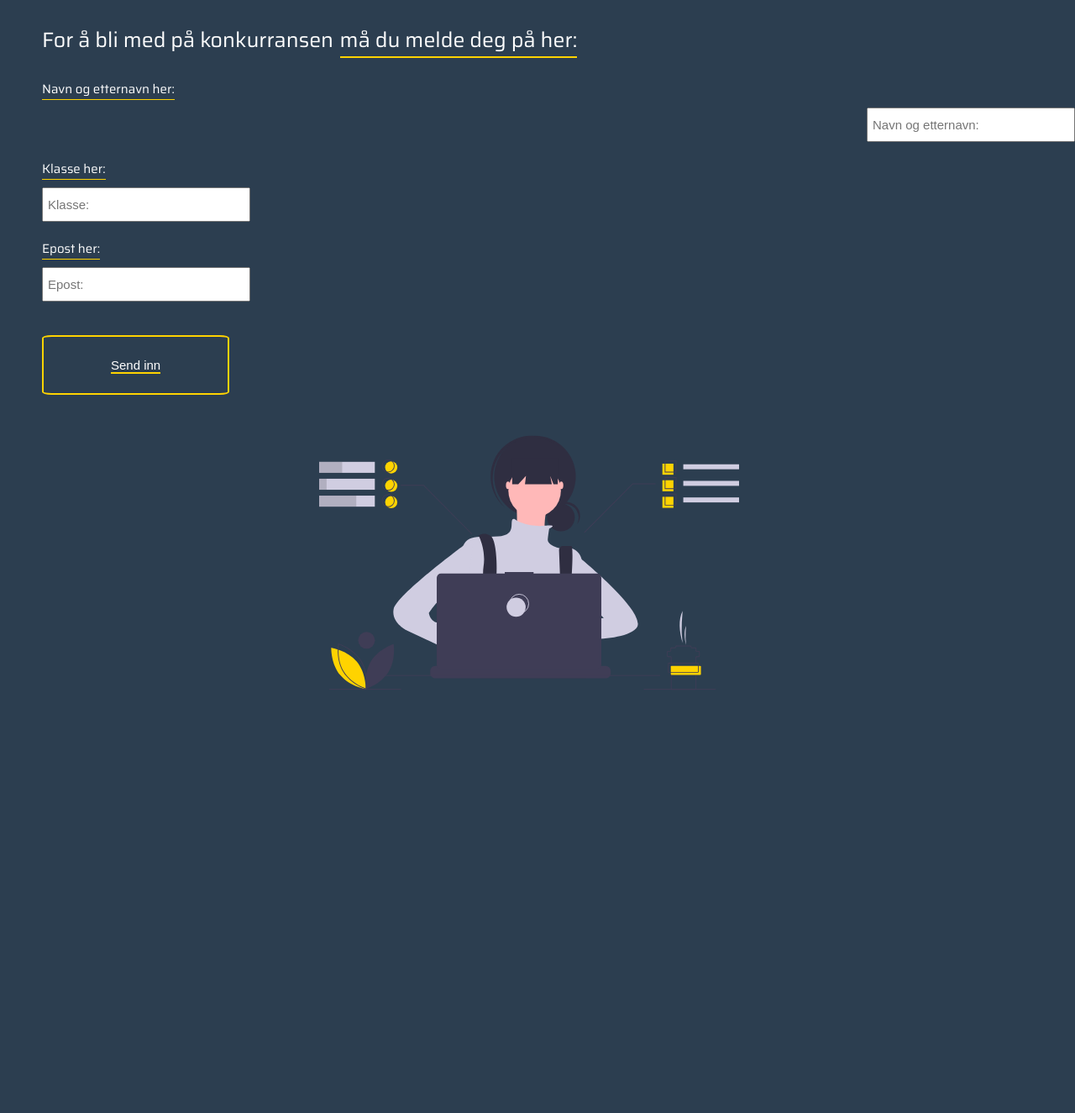
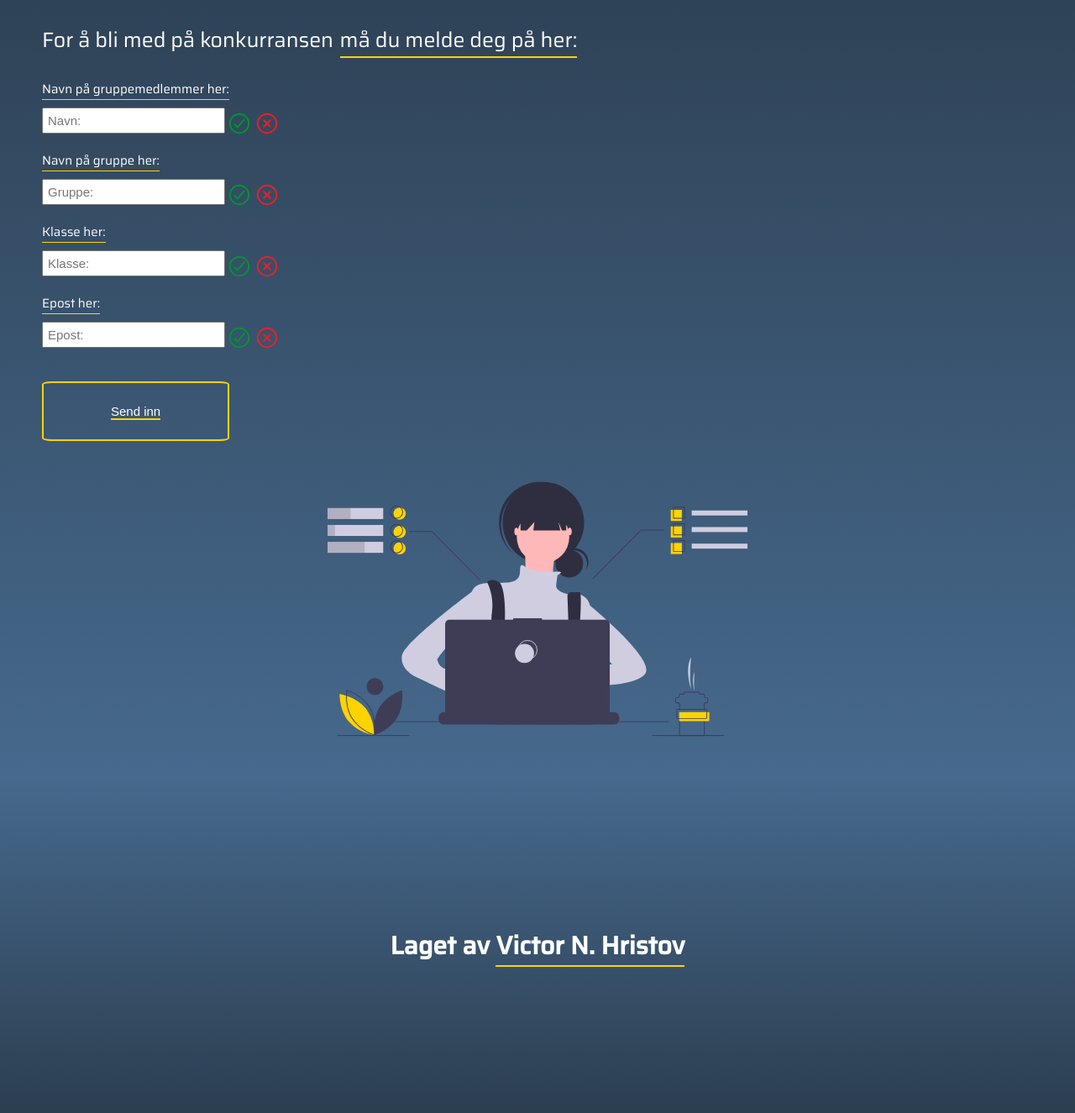
Before and after one commit to VictorH04/Katta-FilmSite, a website: page index.html in a window 1280 px wide. Shown: the part 2890-4215 px from the top of the page at 84% size. Before the commit the page ends 3760 px from the top, so only its background shows below. Drawn offline with Linux system fonts and the light colour scheme.

Commit message:
Fixed design on the form and added footer

```diff
--- a/SASS/base/_layout.scss
+++ b/SASS/base/_layout.scss
@@ -121,7 +121,9 @@
 }
 
 .section_registration {
-    height: 100vh;
+    height: 50vh;
+    background-image: linear-gradient(to bottom, #2c3e50, #46698d);
+    height: 100%;
 
     &--title {
         padding: 2.5rem 5rem;
@@ -156,17 +158,17 @@
     &--inputs {
         // display: flex;
         // // width: 100%;
-        // align-items: flex-start;
+        // // align-items: flex-start;
         // flex-direction: column;
         margin-left: 5rem;
 
         &_name {
-            display: block;
-            justify-self: flex-end;
+            display: inline-block;
             margin-bottom: 2rem;
-            padding: 1rem .5rem;
-            padding-right: 4rem;
+            padding: .5rem .5rem;
+            padding-right: 1rem;
             font-size: var(--fs-text);
+            transition: all .2s;
 
             &-text {
                 margin-bottom: 1rem;
@@ -180,12 +182,18 @@
             }
         }
 
-        &_class {
-            margin-bottom: 2rem;
-            display: flex;
+        &_name:focus {
             padding: 1rem .5rem;
             padding-right: 4rem;
+        }
+
+        &_group {
+            display: inline-block;
+            margin-bottom: 2rem;
+            padding: .5rem .5rem;
+            padding-right: 1rem;
             font-size: var(--fs-text);
+            transition: all .2s;
 
             &-text {
                 margin-bottom: 1rem;
@@ -199,12 +207,18 @@
             }
         }
 
-        &_email {
-            margin-bottom: 2rem;
-            display: block;
+        &_group:focus {
             padding: 1rem .5rem;
             padding-right: 4rem;
+        }
+
+        &_class {
+            display: inline-block;
+            margin-bottom: 2rem;
+            padding: .5rem .5rem;
+            padding-right: 1rem;
             font-size: var(--fs-text);
+            transition: all .2s;
 
             &-text {
                 margin-bottom: 1rem;
@@ -216,9 +230,53 @@
                     border-bottom: var(--border-bottom-4);
                 }
             }
+
+            &-svg {
+                vertical-align: middle;
+                height: 3rem;
+                width: 3rem;
+                z-index: 99;
+            }
+        }
+
+        &_class:focus {
+            padding: 1rem .5rem;
+            padding-right: 4rem;
+        }
+
+        &_email {
+            display: inline-block;
+            margin-bottom: 2rem;
+            padding: .5rem .5rem;
+            padding-right: 1rem;
+            font-size: var(--fs-text);
+            transition: all .2s;
+
+            &-text {
+                margin-bottom: 1rem;
+                color: #fff;
+
+                &--underline {
+                    font-size: var(--fs-text);
+                    color: white;
+                    border-bottom: var(--border-bottom-4);
+                }
+            }
+            &-svg {
+                vertical-align: middle;
+                height: 3rem;
+                width: 3rem;
+                z-index: 99;
+            }
+        }
+
+        &_email:focus {
+            padding: 1rem .5rem;
+            padding-right: 4rem;
         }
 
         &_button {
+            display: block;
             // justify-content: flex-start;
             font-size: var(--fs-text);
             margin-top: 2rem;
@@ -248,10 +306,9 @@
 
     &--registrationwrapper {
         display: flex;
-        justify-content: flex-end;
+        justify-content: center;
         // flex-direction: row;
-        margin-right: 40rem;
-        margin-bottom: 40rem;
+        // margin-right: 20rem;
 
         &-regisvg {
             // justify-content: flex-end;
@@ -261,3 +318,27 @@
         }
     }
 }
+
+.footer {
+    height: 50vh;
+    display: flex;
+    align-items: center;
+    justify-content: center;
+
+    background-image: linear-gradient(to top,#2c3e50, #46698d);
+    &_namewrapper {
+        font-size: var(--fs-text);
+        &--name {
+            text-decoration: none;
+            list-style-type: none;
+            color: #fff;
+
+            &-underline {
+                text-decoration: none;
+                list-style-type: none;
+                color: white;
+                border-bottom: var(--border-bottom-2);
+            }
+        }
+    }
+}
--- a/index.html
+++ b/index.html
@@ -72,25 +72,30 @@
 
                 <h1 class="section_registration--title"> <span class="section_registration--underline">Meld deg på!</span> </h1>
 
-        <p class="section_registration--text">For å bli med på konkurransen<span
-                class="section_registration--text_underline"> må du melde deg på her:</span> </p>
+                <p class="section_registration--text">For å bli med på konkurransen<span class="section_registration--text_underline"> må du melde deg på her:</span> </p>
 
                     <div class="section_registration--inputs">
 
                         <p class="section_registration--inputs_name-text"> <span
-                    class="section_registration--inputs_name-text--underline">Navn og etternavn her:</span> </p>
-            <input class="section_registration--inputs_name" type="text" placeholder="Navn og etternavn:">
+                                class="section_registration--inputs_name-text--underline">Navn på gruppemedlemmer her:</span> </p>
+                        <input class="section_registration--inputs_name" type="text" placeholder="Navn:"> <img class="section_registration--inputs_class-svg" src="img/checkmark.svg" alt="checkmark"> <img class="section_registration--inputs_class-svg" src="img/close.svg" alt="checkmark">
 
-            <p class="section_registration--inputs_class-text"> <span
-                    class="section_registration--inputs_class-text--underline">Klasse her:</span> </p>
-            <input class="section_registration--inputs_class" type="text" placeholder="Klasse:">
+                        <p class="section_registration--inputs_group-text"> <span
+                            class="section_registration--inputs_group-text--underline">Navn på gruppe her:</span> </p>
+                    <input class="section_registration--inputs_group" type="text" placeholder="Gruppe:"> <img class="section_registration--inputs_class-svg" src="img/checkmark.svg" alt="checkmark"> <img class="section_registration--inputs_class-svg" src="img/close.svg" alt="checkmark">
+
+                        <p class="section_registration--inputs_class-text"> <label
+                                class="section_registration--inputs_class-text--underline">Klasse her:</label> </p>
+                                <input class="section_registration--inputs_class" type="text" placeholder="Klasse:" /> <img class="section_registration--inputs_class-svg" src="img/checkmark.svg" alt="checkmark"> <img class="section_registration--inputs_class-svg" src="img/close.svg" alt="checkmark">
 
                         <p class="section_registration--inputs_email-text"> <span
                                 class="section_registration--inputs_email-text--underline">Epost her:</span> </p>
-            <input class="section_registration--inputs_email" type="email" placeholder="Epost:">
+                        <input class="section_registration--inputs_email" type="email" placeholder="Epost:" /> <img class="section_registration--inputs_class-svg" src="img/checkmark.svg" alt="checkmark"> <img class="section_registration--inputs_class-svg" src="img/close.svg" alt="checkmark">
 
                         <button class="section_registration--inputs_button" type="submit"> <span
                                 class="section_registration--inputs_button-text">Send inn</span> </button>
+                    </div>
+
 
                     <div class="section_registration--registrationwrapper">
 
@@ -99,9 +104,19 @@
                             alt="registration-picture">
 
                     </div>
+        </div>
+
+
+        <footer class="footer">
+
+            <div class="footer_namewrapper">
+
+                <h1 class="footer_namewrapper--name">Laget av <a
+                    class="footer_namewrapper--name-underline" href="https://github.com/VictorH04">Victor N. Hristov </a></h1>
 
             </div>
 
+        </footer>
 
     </div>
 
```
Also changed, not shown: CSS/style.css, SASS/base/_base.scss (line endings or trailing spaces), img/checkmark.svg (added), img/close.svg (added), img/wave.svg (added). Lines whose indentation alone changed are shown as unchanged.
